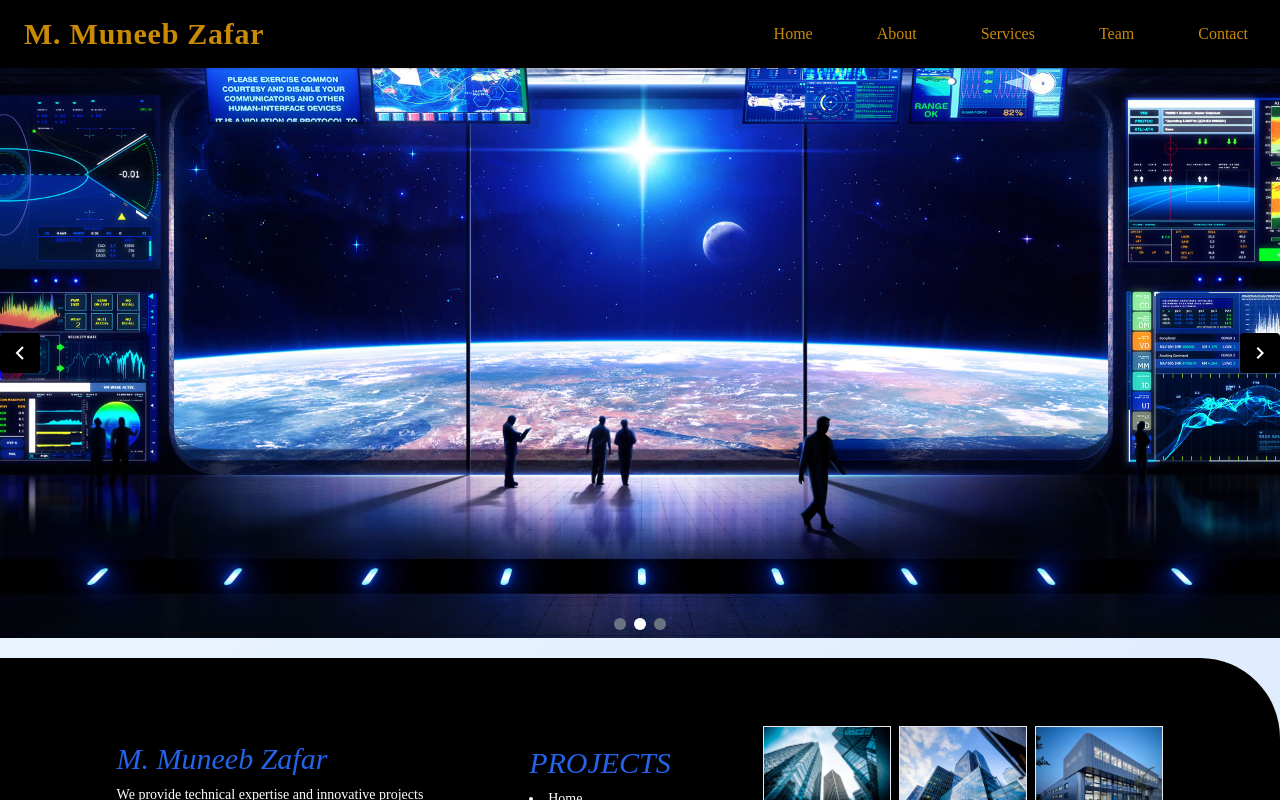
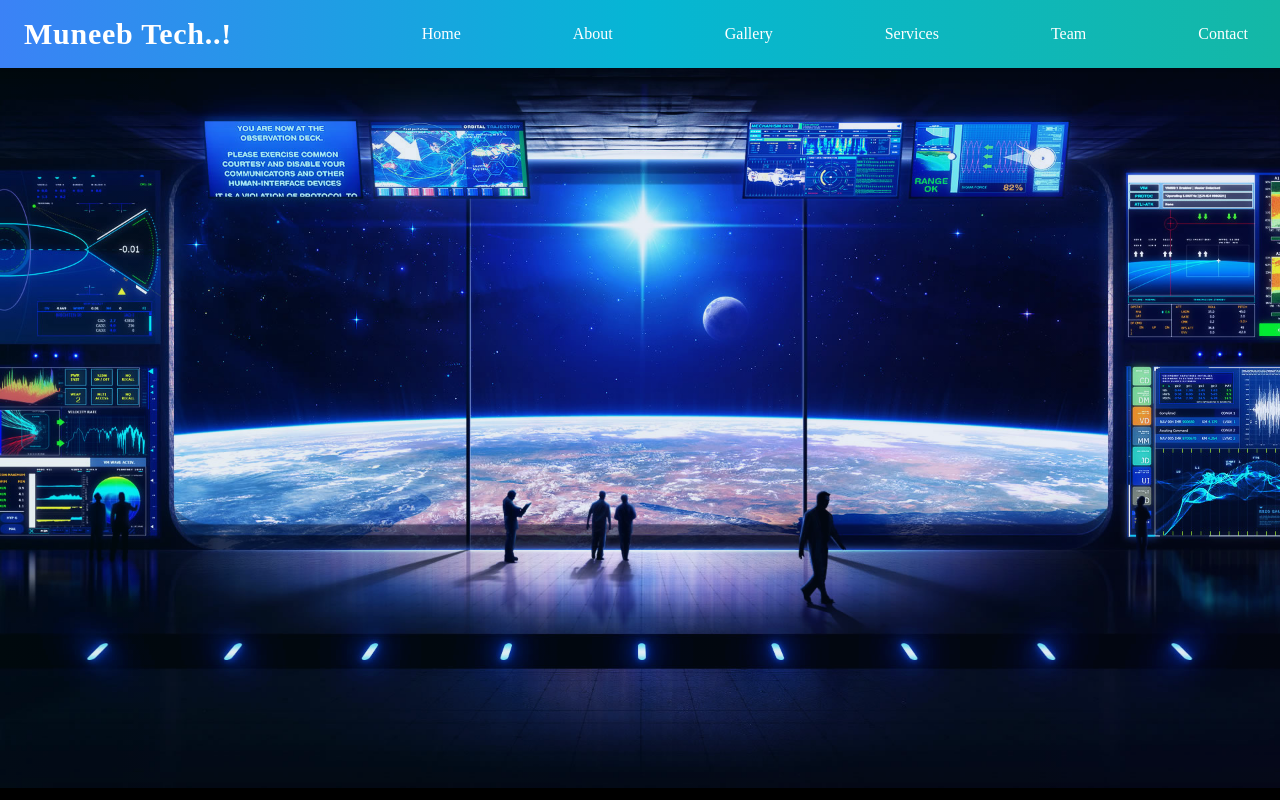
Before and after one commit to DEV-MK2023/ReactJs-Project, a React (Vite) app: page / in a window 1280 px wide. Shown: the top 800 px of the page. Built offline with nearby package versions, Linux system fonts and the light colour scheme.

Commit message:
Update App.jsx

```diff
--- a/src/App.jsx
+++ b/src/App.jsx
@@ -1,15 +1,52 @@
+import React from 'react';
+import './index.css';
+import { BrowserRouter as Router, Routes, Route } from 'react-router-dom';
+import Navbar from './components/Navbar';
+import Home from './components/Home';
+import About from './components/About';
+import Gallery from './components/Gallery';
+import Services from './components/Services';
+import Team from './components/Team';
+import Contact from './components/Contact';
+import Footer from './components/Footer';
+// import { Outlet } from "react-router-dom";
+
+
+function App() {
+  return (
+    <Router>
+      <div className="font-sans bg-gradient-to-br from-sky-50 to-blue-100 text-gray-900 min-h-screen">
+        <Navbar />
+        <main>
+        <Routes>
+          <Route path="/" element={<Home />} />
+          <Route path="/about" element={<About />} />
+          <Route path="/gallery" element={<Gallery />} />
+          <Route path="/services" element={<Services />} />
+          <Route path="/team" element={<Team />} />
+          <Route path="/contact" element={<Contact />} />
+        </Routes>
+        </main>
+        <Footer />
+      </div>
+    </Router>
+  );
+}
+
+export default App;
+
+
+
 // import React from 'react';
 // import './index.css';
 // import { BrowserRouter as Router, Routes, Route } from 'react-router-dom';
-// import Navbar from './components/Navbar';
-// import Home from './components/Home';
-// import About from './components/About';
-// import Gallery from './components/Gallery';
-// import Services from './components/Services';
-// import Team from './components/Team';
-// import Contact from './components/Contact';
-// import Footer from './components/Footer';
-// // import { Outlet } from "react-router-dom";
+// import Navbar from './project1/Navbar';
+// import Home from './project1/Home';
+// import About from './project1/About';
+// import Services from './project1/Services';
+// import Team from './project1/Team';
+// import Contact from './project1/Contact';
+// import Footer from './project1/Footer';
 
 
 // function App() {
@@ -17,16 +54,13 @@
 //     <Router>
 //       <div className="font-sans bg-gradient-to-br from-sky-50 to-blue-100 text-gray-900 min-h-screen">
 //         <Navbar />
-//         <main>
 //         <Routes>
-//           <Route path="/" element={<Home />} />
-//           <Route path="/about" element={<About />} />
-//           <Route path="/gallery" element={<Gallery />} />
-//           <Route path="/services" element={<Services />} />
-//           <Route path="/team" element={<Team />} />
-//           <Route path="/contact" element={<Contact />} />
+//          <Route path="/" element={<Home />} />
+//          <Route path="/about" element={<About />} />
+//          <Route path="/services" element={<Services />} />
+//          <Route path="/team" element={<Team />} />
+//          <Route path="/contact" element={<Contact />} />
 //         </Routes>
-//         </main>
 //         <Footer />
 //       </div>
 //     </Router>
@@ -34,37 +68,3 @@
 // }
 
 // export default App;
-
-
-
-import React from 'react';
-import './index.css';
-import { BrowserRouter as Router, Routes, Route } from 'react-router-dom';
-import Navbar from './project1/Navbar';
-import Home from './project1/Home';
-import About from './project1/About';
-import Services from './project1/Services';
-import Team from './project1/Team';
-import Contact from './project1/Contact';
-import Footer from './project1/Footer';
-
-
-function App() {
-  return (
-    <Router>
-      <div className="font-sans bg-gradient-to-br from-sky-50 to-blue-100 text-gray-900 min-h-screen">
-        <Navbar />
-        <Routes>
-         <Route path="/" element={<Home />} />
-         <Route path="/about" element={<About />} />
-         <Route path="/services" element={<Services />} />
-         <Route path="/team" element={<Team />} />
-         <Route path="/contact" element={<Contact />} />
-        </Routes>
-        <Footer />
-      </div>
-    </Router>
-  );
-}
-
-export default App;
```
